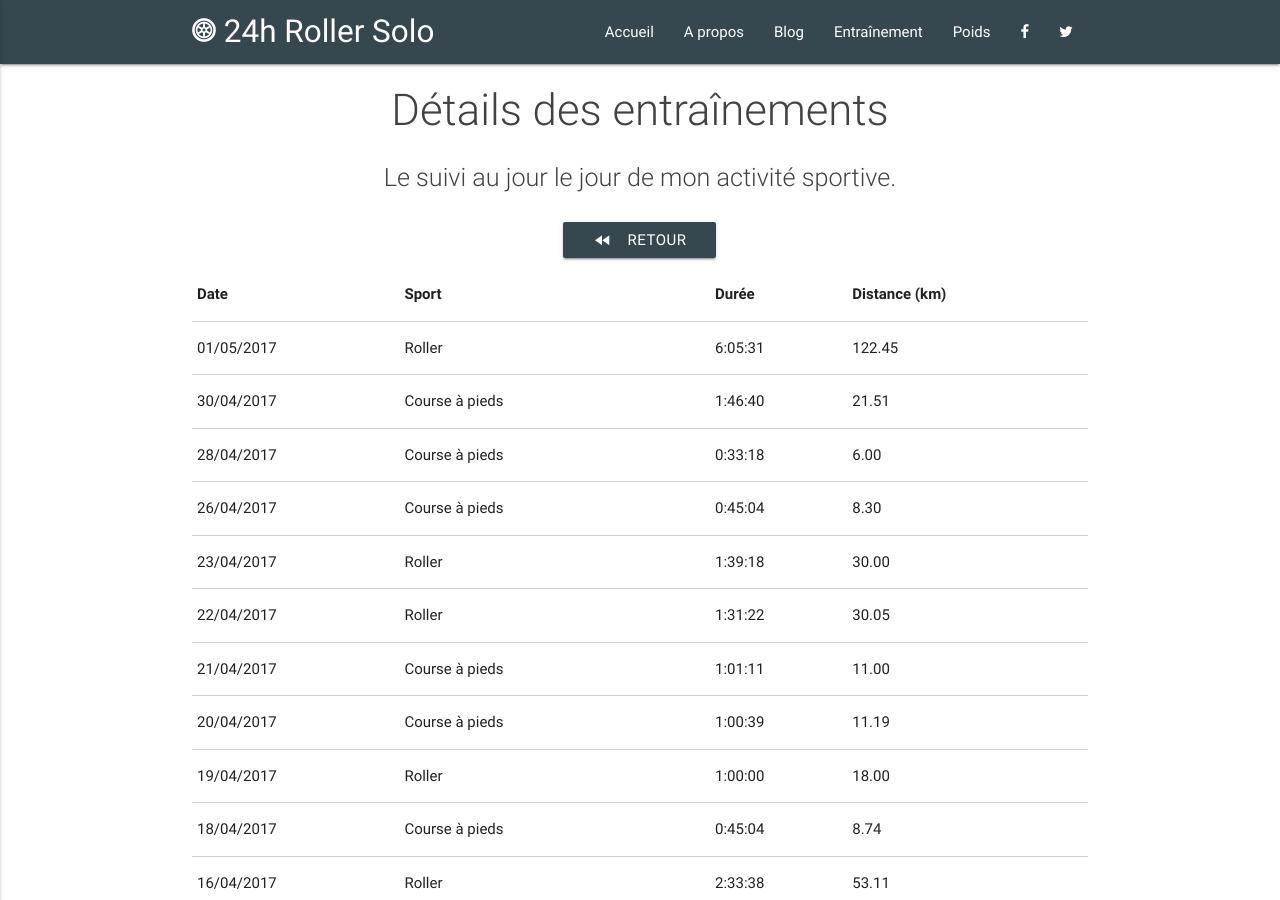
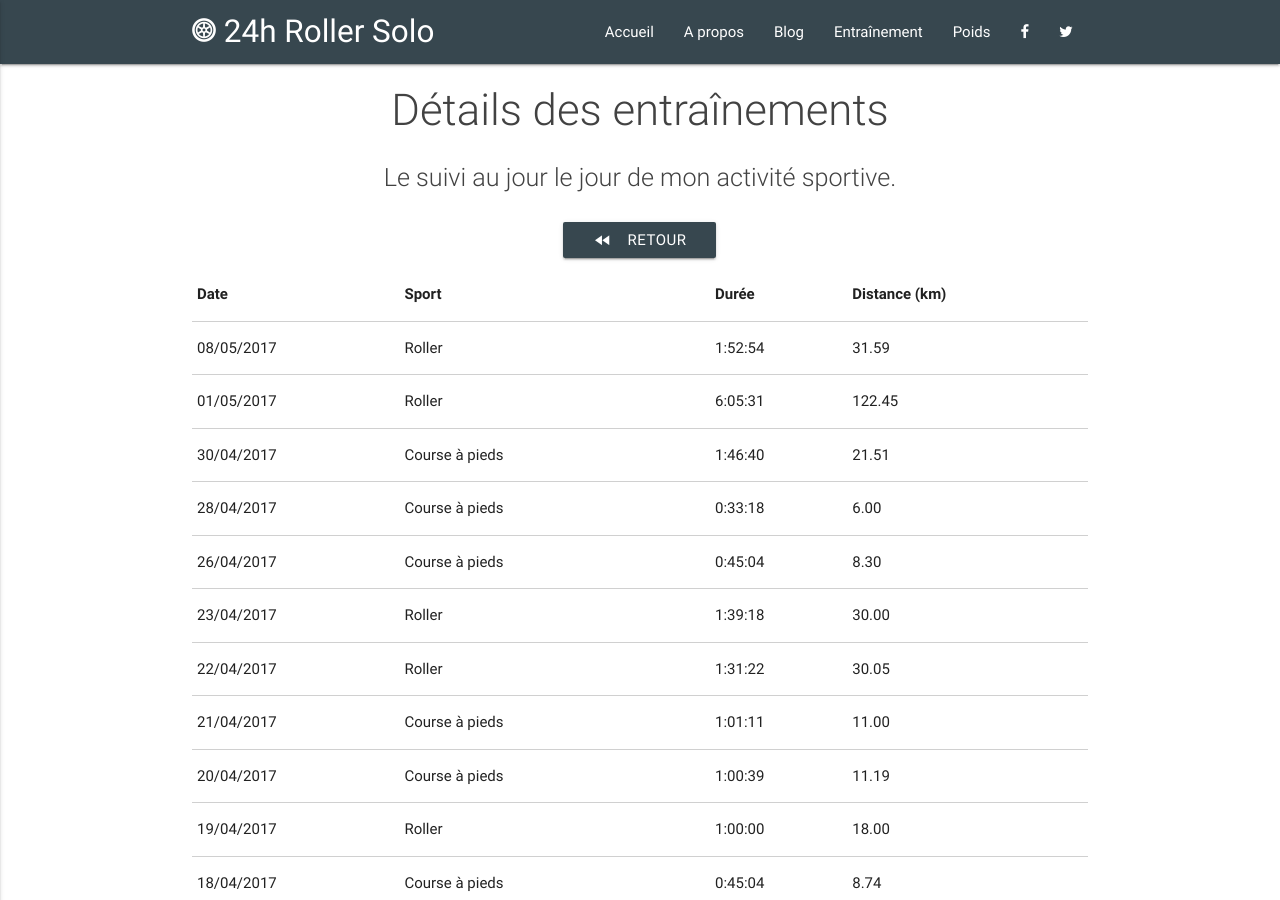
Before and after one commit to 24hRollerSolo/24hRollerSolo.github.io, a Jekyll site: the page built from training/details.html, in a window 1280 px wide and 900 px high. Built offline with Jekyll 4.4.1, drawn with Linux system fonts in a browser that asks for light colours.

Commit message:
Add 2017-05-08 roller skating

```diff
--- a/_data/sports.json
+++ b/_data/sports.json
@@ -1,4 +1,5 @@
 [
+  {"date": "2017-05-08", "type": "ROLLER", "distance": "31.59", "duration": "1:52:54"},
   {"date": "2017-05-01", "type": "ROLLER", "distance": "122.45", "duration": "6:05:31"},
   {"date": "2017-04-30", "type": "RUNNING", "distance": "21.51", "duration": "1:46:40"},
   {"date": "2017-04-28", "type": "RUNNING", "distance": "6.00", "duration": "0:33:18"},
```
